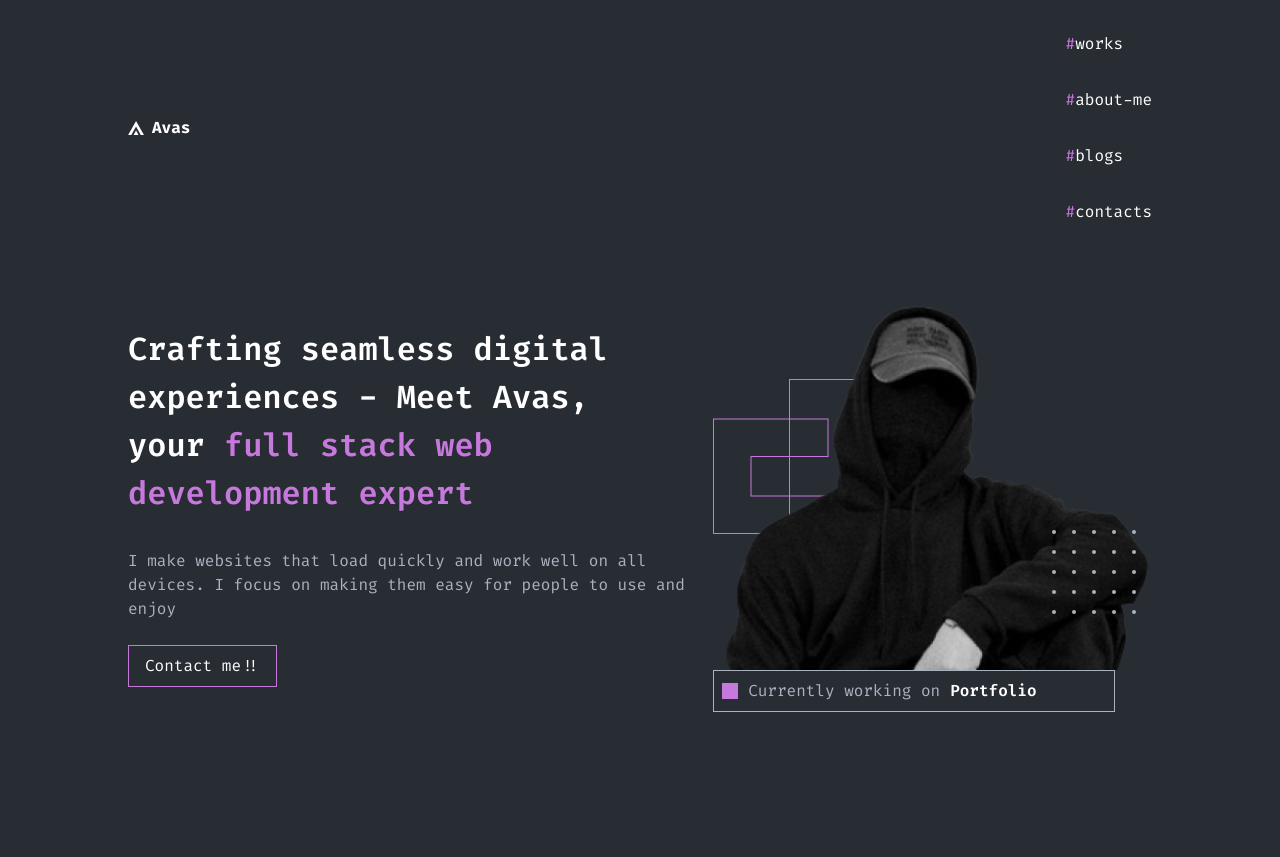
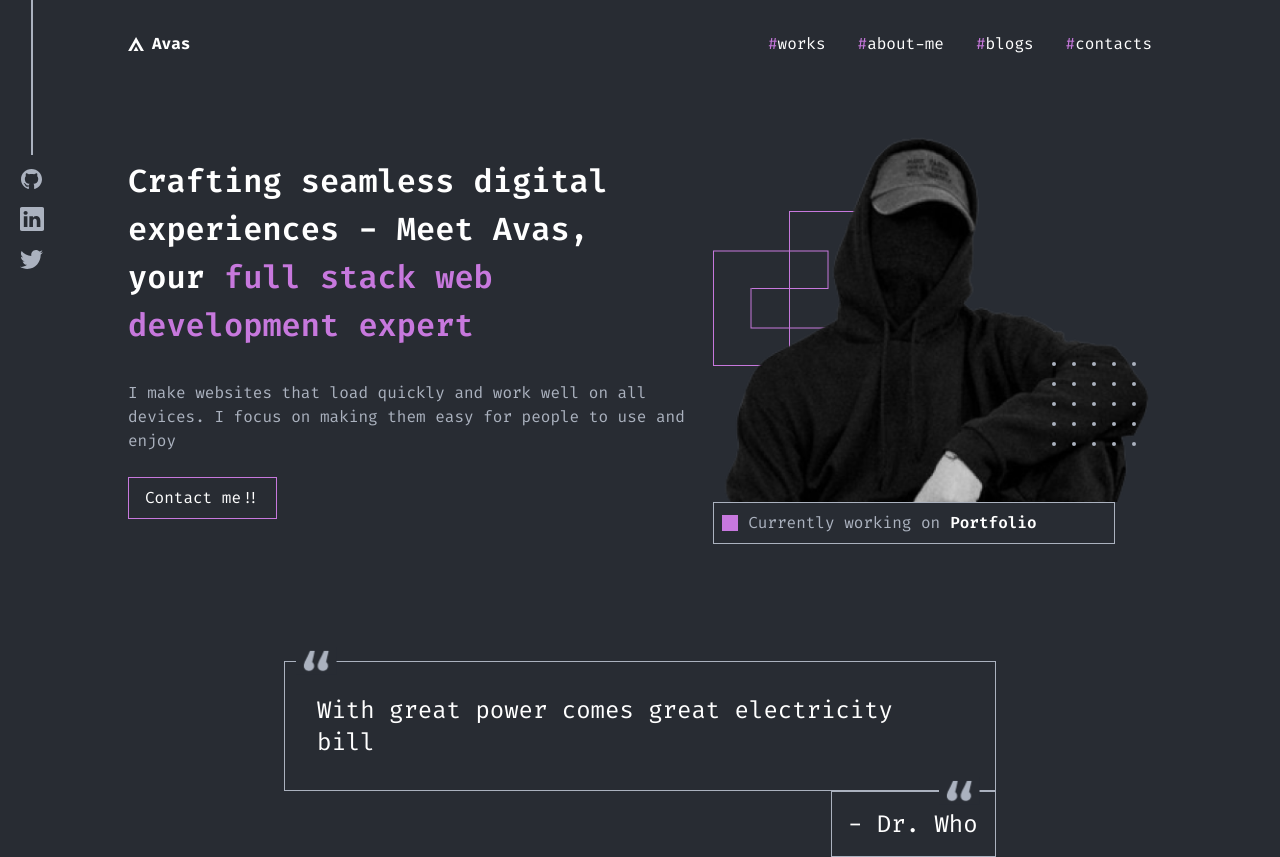
Before and after one commit to Avas77/avas-portfolio-v2, a Next.js app: page / in a window 1280 px wide. Before the commit the page ends 800 px from the top, so only its background shows below. Built offline with nearby package versions, Linux system fonts and the light colour scheme.

Commit message:
feat: added block quote component

```diff
--- a/app/layout.tsx
+++ b/app/layout.tsx
@@ -2,6 +2,7 @@ import type { Metadata } from "next";
 import { Fira_Code } from "next/font/google";
 import "./globals.css";
 import Header from "@/components/Header";
+import SideLinks from "@/components/SideLinks";
 
 const firaCode = Fira_Code({ subsets: ["latin"] });
 
@@ -17,7 +18,10 @@ export default function RootLayout({
 }>) {
   return (
     <html lang="en">
-      <body className={`${firaCode.className} bg-background color text-white`}>
+      <body
+        className={`${firaCode.className} bg-background color text-white relative`}
+      >
+        <SideLinks />
         <div className="container">
           <Header />
           {children}
--- a/app/page.tsx
+++ b/app/page.tsx
@@ -2,6 +2,7 @@ import Image from "next/image";
 
 const Home = () => {
   return (
+    <>
       <main className="flex flex-col sm:flex-row h-auto sm:h-[423px] justify-between items-center mt-[34px] sm:mt-[62px] gap-6 sm:gap-0">
         <section className="basis-full px-4 sm:px-6 lg:px-0">
           <h1 className="font-semibold text-[32px]">
@@ -49,6 +50,33 @@ const Home = () => {
           </div>
         </section>
       </main>
+      <section className="flex justify-center">
+        <section className="inline-flex flex-col mt-28 px-[22px] lg:px-0">
+          <div className="border border-gray p-8 w-full lg:w-[712px] relative">
+            <Image
+              src="/assets/quote.png"
+              alt="quote"
+              width={41}
+              height={28}
+              className="absolute left-[11px] top-[-15px]"
+            />
+            <span className="text-sm sm:text-xl lg:text-2xl">
+              With great power comes great electricity bill
+            </span>
+            <Image
+              src="/assets/quote.png"
+              alt="quote"
+              width={41}
+              height={28}
+              className="absolute right-[15px] bottom-[-15px]"
+            />
+          </div>
+          <div className="border border-gray p-4 text-sm sm:text-xl lg:text-2xl w-[110px] sm:w-36 lg:w-[165px] ml-auto">
+            - Dr. Who
+          </div>
+        </section>
+      </section>
+    </>
   );
 };
 
--- a/components/MobileNav/index.tsx
+++ b/components/MobileNav/index.tsx
@@ -26,7 +26,7 @@ const MobileNav = ({ closeMenu }: IMobileNavProps) => {
         <NavItems />
       </nav>
       <section className="mt-[107px]">
-        <SocialLinks />
+        <SocialLinks classNames="flex-row" size={64} />
       </section>
     </section>
   );
--- a/components/NavItems/index.tsx
+++ b/components/NavItems/index.tsx
@@ -4,7 +4,7 @@ import React from "react";
 
 const NavItems = () => {
   return (
-    <ul className="flex flex-col sm:flex gap-8 ">
+    <ul className="flex flex-col sm:flex-row gap-8 ">
       {headerLinks.map((link) => (
         <li key={link.id} className="text-[32px] sm:text-base">
           <Link href={link.path}>
--- /dev/null
+++ b/components/SideLinks/index.tsx
@@ -0,0 +1,17 @@
+import Image from "next/image";
+import React from "react";
+import SocialLinks from "../SocialLinks";
+
+const SideLinks = () => {
+  return (
+    <aside className="absolute left-4 hidden xl:block">
+      <div
+        className="bg-gray w-0.5 h-[155px] ml-auto mr-auto mb-2"
+        aria-hidden={true}
+      ></div>
+      <SocialLinks classNames="flex-col" size={32} />
+    </aside>
+  );
+};
+
+export default SideLinks;
--- a/components/SocialLinks/index.tsx
+++ b/components/SocialLinks/index.tsx
@@ -2,12 +2,22 @@ import { socialLinks } from "@/constants/SocialLinks";
 import Image from "next/image";
 import React from "react";
 
-const SocialLinks = () => {
+interface ISocialLinkProps {
+  classNames: string;
+  size: number;
+}
+
+const SocialLinks = ({ classNames, size }: ISocialLinkProps) => {
   return (
-    <ul className="flex justify-center gap-2">
+    <ul className={`flex justify-center gap-2 ${classNames}`}>
       {socialLinks.map((link) => (
         <li key={link.id}>
-          <Image src={link.imgPath} alt={link.label} width={64} height={64} />
+          <Image
+            src={link.imgPath}
+            alt={link.label}
+            width={size}
+            height={size}
+          />
         </li>
       ))}
     </ul>
```
Also changed, not shown: public/assets/line.svg (added), public/assets/quote.png (added). Lines whose indentation alone changed are shown as unchanged.
